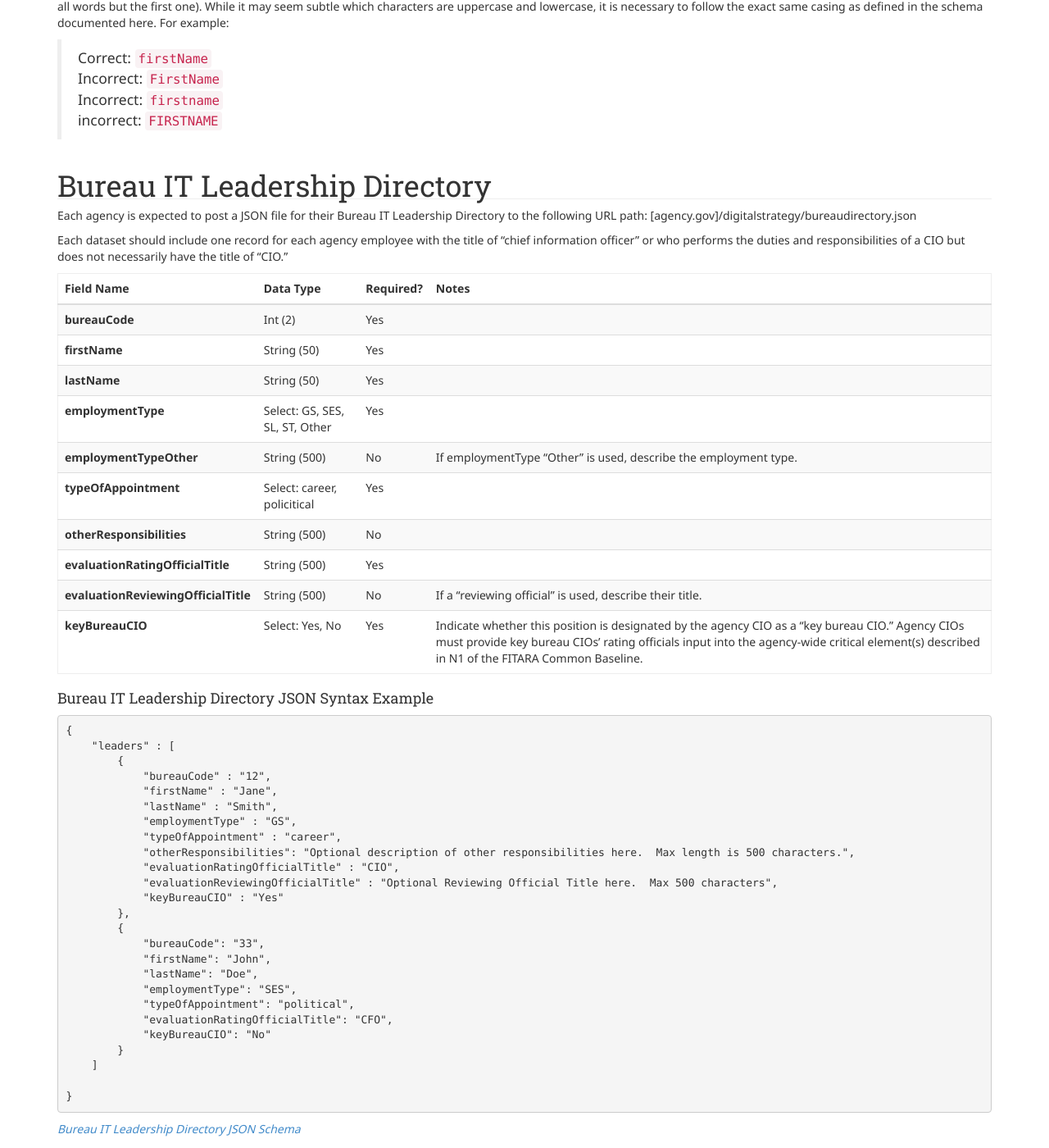
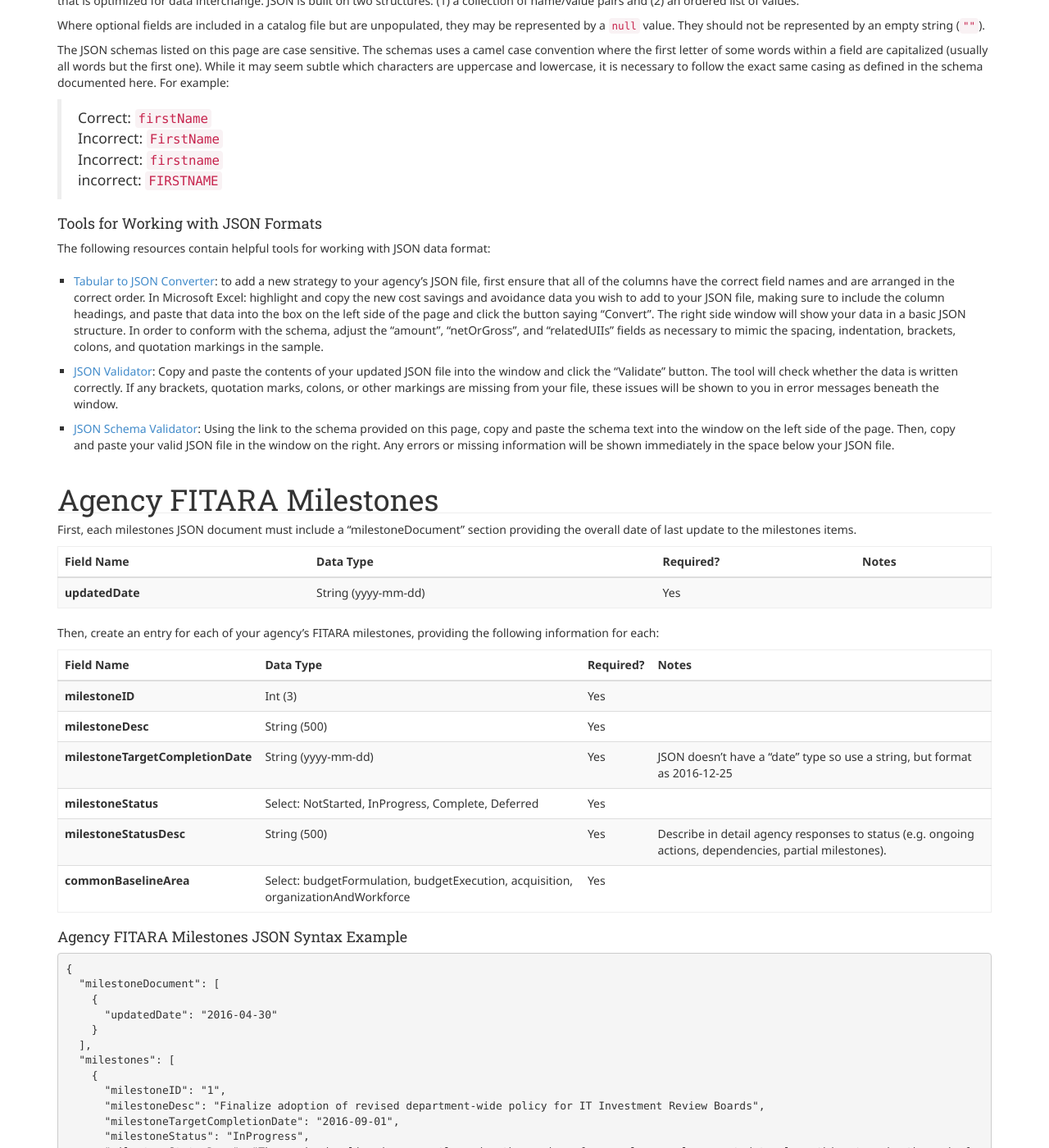
Before and after one commit to WhiteHouse/fitara, a Jekyll site: the page built from schema.md, in a window 1280 px wide and 1400 px high, scrolled down 245 px. Shown: the whole window at 82% size. Built offline with Jekyll 4.4.1, drawn with Linux system fonts in a browser that asks for light colours; some of the changed text lies outside the part shown.

Commit message:
Adds instructions for JSON milestones, etc

```diff
--- a/schema.md
+++ b/schema.md
@@ -5,6 +5,8 @@ title: FITARA Common Baseline Publishing Schema
 permalink: /schema/
 filename: schema.md
 ---
+
+## Tips for Working with JSON
 
 #### JSON File Format
 JSON is a lightweight data-exchange format that is very easy to read, parse and generate. Based on a subset of the JavaScript programming language, JSON is a text format that is optimized for data interchange. JSON is built on two structures: (1) a collection of name/value pairs and (2) an ordered list of values.
@@ -17,6 +19,70 @@ The JSON schemas listed on this page are case sensitive. The schemas uses a came
 > Incorrect: `FirstName`
 > Incorrect: `firstname`
 > incorrect: `FIRSTNAME`
+
+#### Tools for Working with JSON Formats
+
+The following resources contain helpful tools for working with JSON data format:
+
+* [Tabular to JSON Converter](http://www.csvjson.com/csv2json): to add a new strategy to your agency’s JSON file, first ensure that all of the columns have the correct field names and are arranged in the correct order. In Microsoft Excel: highlight and copy the new cost savings and avoidance data you wish to add to your JSON file, making sure to include the column headings, and paste that data into the box on the left side of the page and click the button saying “Convert”. The right side window will show your data in a basic JSON structure. In order to conform with the schema, adjust the “amount”, “netOrGross”, and “relatedUIIs” fields as necessary to mimic the spacing, indentation, brackets, colons, and quotation markings in the sample.
+
+* [JSON Validator](http://jsonlint.com/): Copy and paste the contents of your updated JSON file into the window and click the “Validate” button. The tool will check whether the data is written correctly. If any brackets, quotation marks, colons, or other markings are missing from your file, these issues will be shown to you in error messages beneath the window.
+
+* [JSON Schema Validator](http://jsonschemalint.com/draft4/): Using the link to the schema provided on this page, copy and paste the schema text into the window on the left side of the page. Then, copy and paste your valid JSON file in the window on the right. Any errors or missing information will be shown immediately in the space below your JSON file.
+
+## Agency FITARA Milestones
+
+First, each milestones JSON document must include a "milestoneDocument" section providing the overall date of last update to the milestones items.
+
+{: .table .table-striped}
+Field Name                         | Data Type                                           | Required? | Notes
+--------------                     | --------------                                      | ----------| --------------
+**updatedDate**                    | String (yyyy-mm-dd)                                 | Yes       |
+
+Then, create an entry for each of your agency's FITARA milestones, providing the following information for each:
+
+{: .table .table-striped}
+Field Name                         | Data Type                                           | Required? | Notes
+--------------                     | --------------                                      | ----------| --------------
+**milestoneID**                    | Int (3)                                             | Yes       |
+**milestoneDesc**                  | String (500)                                         | Yes       |
+**milestoneTargetCompletionDate**  | String (yyyy-mm-dd)                                 | Yes       | JSON doesn't have a "date" type so use a string, but format as 2016-12-25
+**milestoneStatus**                | Select: NotStarted, InProgress, Complete, Deferred  | Yes       |
+**milestoneStatusDesc**            | String (500)					 | Yes        | Describe in detail agency responses to status (e.g. ongoing actions, dependencies, partial milestones).
+**commonBaselineArea**             | Select: budgetFormulation, budgetExecution, acquisition, organizationAndWorkforce                                        | Yes        |
+
+#### Agency FITARA Milestones JSON Syntax Example
+
+~~~json
+{
+  "milestoneDocument": [
+    {
+      "updatedDate": "2016-04-30"
+    }
+  ],
+  "milestones": [
+    {
+      "milestoneID": "1",
+      "milestoneDesc": "Finalize adoption of revised department-wide policy for IT Investment Review Boards",
+      "milestoneTargetCompletionDate": "2016-09-01",
+      "milestoneStatus": "InProgress",
+      "milestoneStatusDesc": "The revised policy is currently under the review of general counsel, expected to clear this stage by the end of May 2016",
+      "commonBaselineArea": "acquisition"
+    },
+    {
+      "milestoneID": "2",
+      "milestoneDesc": "Conduct training for department budget officers to share new budget formulation rules including CIO staff",
+      "milestoneTargetCompletionDate": "2016-02-01",
+      "milestoneStatus": "Completed",
+      "milestoneStatusDesc": "65 budget officer staff attended the training, including representatives from 12 agencies.",
+      "commonBaselineArea": "budgetFormulation"
+    }
+  ]
+}
+~~~
+
+*[Agency FITARA Milestones JSON Schema](https://management.cio.gov/schemaexamples/FITARAMilestonesSchema.json)*
+
 
 ## Bureau IT Leadership Directory
 Each agency is expected to post a JSON file for their Bureau IT Leadership Directory to the following URL path: [agency.gov]/digitalstrategy/bureaudirectory.json
```
Also changed, not shown: other parts of schema.md (+0 -6 lines).
